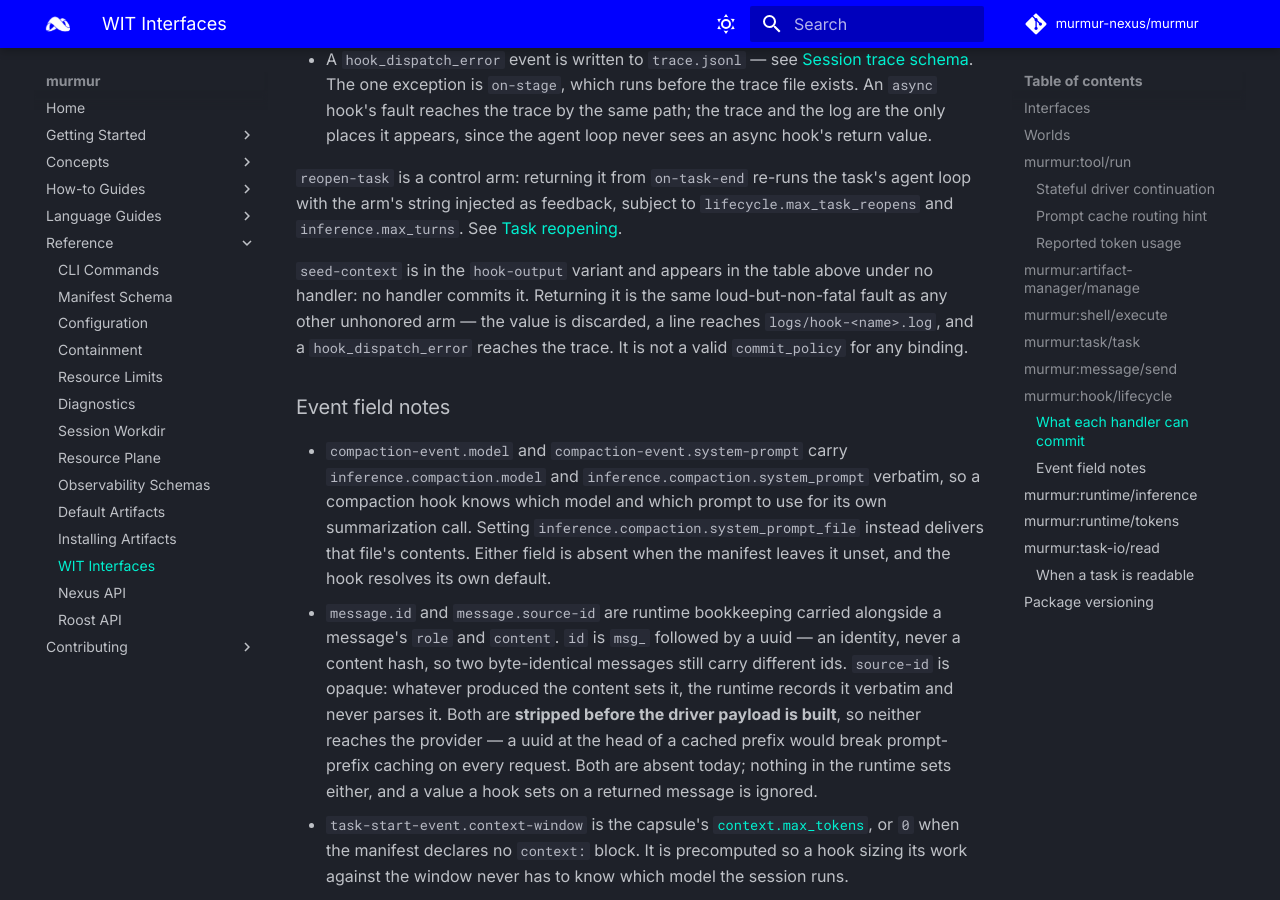
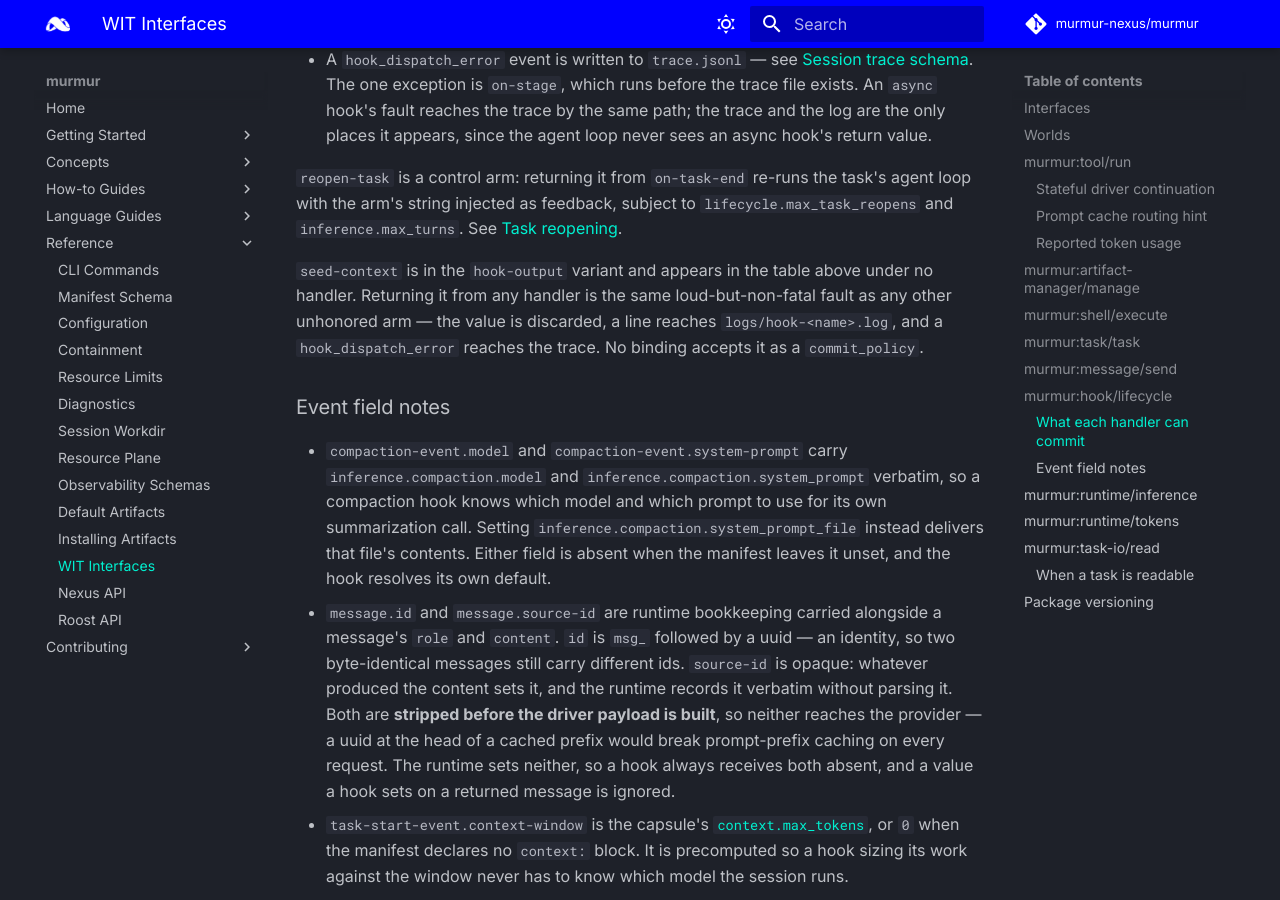
Before and after one commit to murmur-nexus/murmur, an MkDocs documentation site: the page built from docs/content/reference/wit-interfaces.md, in a window 1280 px wide and 900 px high, scrolled down 8656 px. Built offline with MkDocs 1.6.1 and Material for MkDocs 9.7.7, drawn with Linux system fonts in a browser that asks for light colours; comment, search, counter and statistics services are not loaded; some of the changed text lies outside the part shown.

Commit message:
review(#c93f5a27): scenario-matching test names, non-vacuous staging-linker assertion, comment and docs cleanup
- rename the four new tests so the slice's documented `cargo test` filters
  (`message_id`, `tokens_count`) actually select them; both selected zero
  tests before.
- the staging-linker test asserted only a log-line count, which an
  instantiation failure also produces; assert the log's text so removing the
  counter from that linker fails the test.
- move the `TOKEN_PROBE` doc comment off the `use` item it was attached to.
- drop roadmap and time-marker phrasing from the new WIT and Rust doc
  comments and from the reference page; keep the invariants.
- fold `hook_log_lines` onto `hook_log_text`.

Signed-off-by: ewdegraaff <ewdegraaff@users.noreply.github.com>

```diff
--- a/docs/content/reference/wit-interfaces.md
+++ b/docs/content/reference/wit-interfaces.md
@@ -278,10 +278,10 @@
 `inference.max_turns`. See [Task
 reopening](../concepts/session-loop.md#task-reopening-commit_policy-reopen-task).
 
-`seed-context` is in the `hook-output` variant and appears in the table above under no handler:
-no handler commits it. Returning it is the same loud-but-non-fatal fault as any other unhonored
-arm — the value is discarded, a line reaches `logs/hook-<name>.log`, and a `hook_dispatch_error`
-reaches the trace. It is not a valid `commit_policy` for any binding.
+`seed-context` is in the `hook-output` variant and appears in the table above under no handler.
+Returning it from any handler is the same loud-but-non-fatal fault as any other unhonored arm —
+the value is discarded, a line reaches `logs/hook-<name>.log`, and a `hook_dispatch_error` reaches
+the trace. No binding accepts it as a `commit_policy`.
 
 ### Event field notes
 
@@ -291,12 +291,12 @@
   `inference.compaction.system_prompt_file` instead delivers that file's contents. Either field
   is absent when the manifest leaves it unset, and the hook resolves its own default.
 - `message.id` and `message.source-id` are runtime bookkeeping carried alongside a message's
-  `role` and `content`. `id` is `msg_` followed by a uuid — an identity, never a content hash, so
-  two byte-identical messages still carry different ids. `source-id` is opaque: whatever produced
-  the content sets it, the runtime records it verbatim and never parses it. Both are **stripped
-  before the driver payload is built**, so neither reaches the provider — a uuid at the head of a
-  cached prefix would break prompt-prefix caching on every request. Both are absent today; nothing
-  in the runtime sets either, and a value a hook sets on a returned message is ignored.
+  `role` and `content`. `id` is `msg_` followed by a uuid — an identity, so two byte-identical
+  messages still carry different ids. `source-id` is opaque: whatever produced the content sets
+  it, and the runtime records it verbatim without parsing it. Both are **stripped before the
+  driver payload is built**, so neither reaches the provider — a uuid at the head of a cached
+  prefix would break prompt-prefix caching on every request. The runtime sets neither, so a hook
+  always receives both absent, and a value a hook sets on a returned message is ignored.
 - `task-start-event.context-window` is the capsule's
   [`context.max_tokens`](manifest.md#field-context), or `0` when the manifest declares no `context:`
   block. It is precomputed so a hook sizing its work against the window never has to know which
@@ -336,14 +336,13 @@
 
 ## `murmur:runtime/tokens`
 
-A runtime-provided import available to any hook component that declares it. Nothing needs to be
-exported, nothing in the manifest changes, and no capability grants it: counting text reaches no
-resource, so there is nothing to withhold.
+A runtime-provided import available to any hook component that declares it. It needs no
+capability grant and no manifest entry: counting text reaches no resource.
 
 `count` returns the runtime's own `cl100k_base` count of the string — the same number behind the
 compaction trigger and the context-occupancy calculation. A hook measuring a payload against a
-budget and the runtime enforcing that budget therefore agree on what the payload costs, which two
-independent tokenizers would not.
+budget and the runtime enforcing that budget therefore agree on what the payload costs, which a
+hook's own tokenizer would not guarantee.
 
 ---
 
```
Also changed, not shown: other parts of docs/content/reference/wit-interfaces.md (+3 -3 lines), 4 other files.
